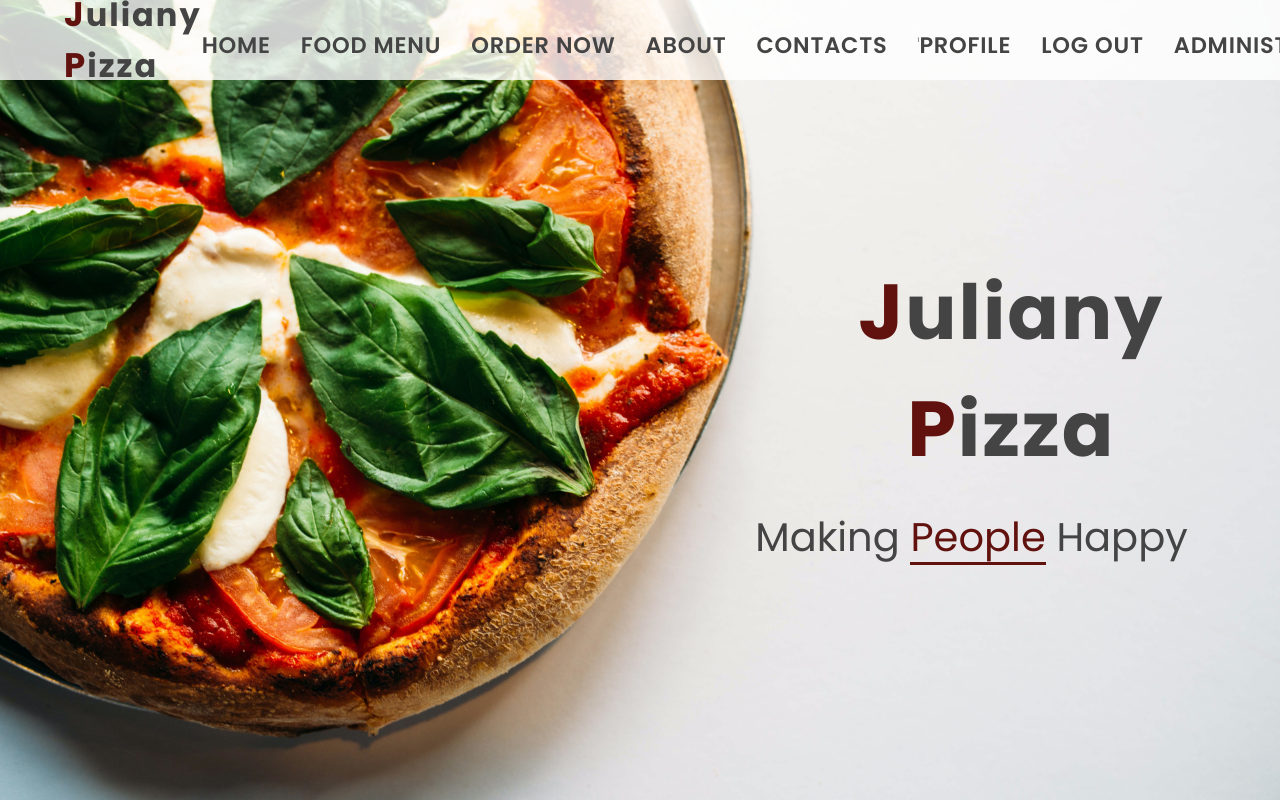
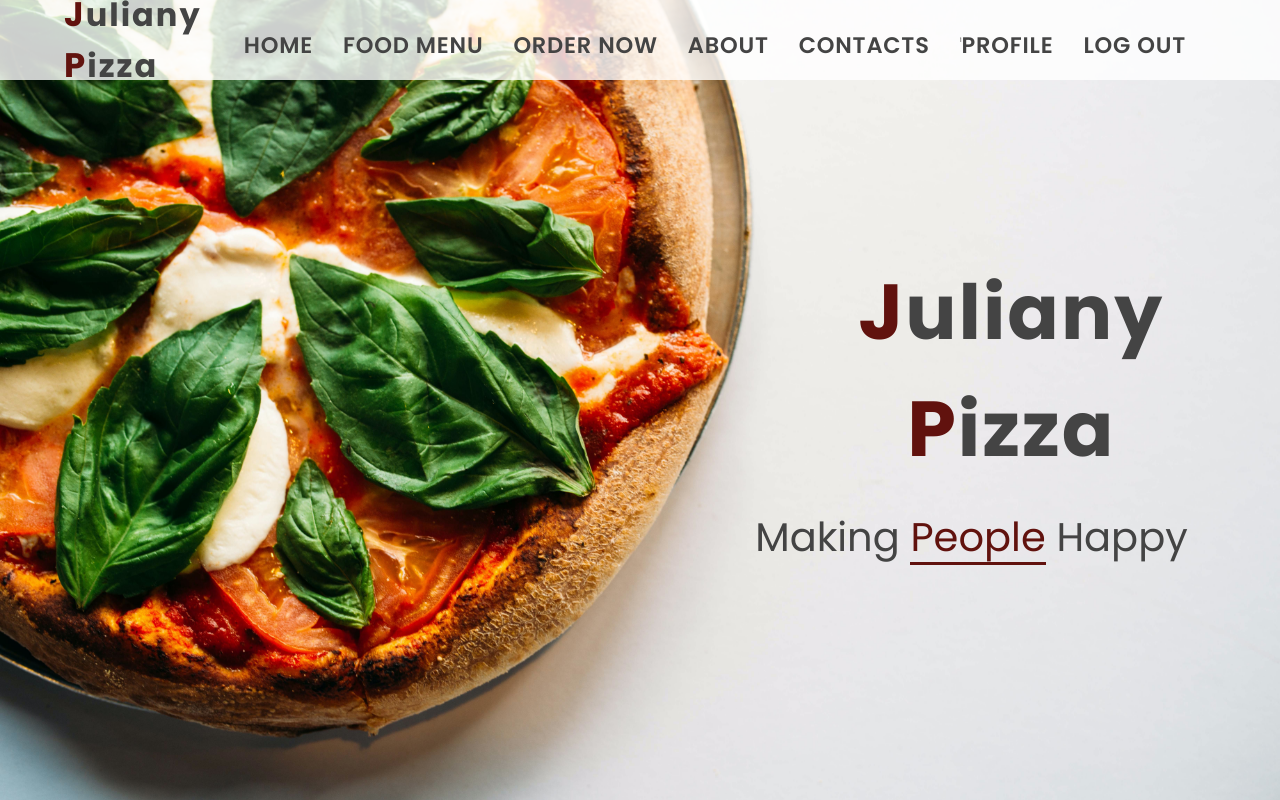
Before and after one commit to kzborisov/Juliany-Pizza, a Django app: page / in a window 1280 px wide. Run offline with Django 3.2, Linux system fonts and the light colour scheme; the visitor is signed in with stand-in values (Sample User, id 1).

Commit message:
Move admin button to profile page

```diff
--- a/juliany_pizza/authentication/admin.py
+++ b/juliany_pizza/authentication/admin.py
@@ -11,6 +11,7 @@ class ProfileInlineAdmin(admin.StackedInline):
 class CustomUserAdmin(admin.ModelAdmin):
     inlines = (ProfileInlineAdmin,)
     list_display = ('username', 'email', 'date_joined')
+    list_filter = ('username', 'profile__first_name', 'profile__first_name', 'date_joined')
 
 
 @admin.register(Profile)
--- a/static/assets/css/buttons.css
+++ b/static/assets/css/buttons.css
@@ -41,6 +41,7 @@
     overflow: hidden;
     z-index: 1;
     cursor: pointer;
+    background: #fff;
 }
 
 .btn--fill-left:after {
--- a/templates/includes/navigation.html
+++ b/templates/includes/navigation.html
@@ -38,16 +38,6 @@
                 </li>
             {% endif %}
 
-            {% if user.is_staff %}
-                <li class="nav__item">
-                    <a href="{% url 'admin:index' %}"
-                       class="btn--underline"
-                       target="_blank">
-                        Administration
-                    </a>
-                </li>
-            {% endif %}
-
         </ul>
     </div>
 </nav>
```
Also changed, not shown: templates/home/profile.html (+7 -0 lines).
